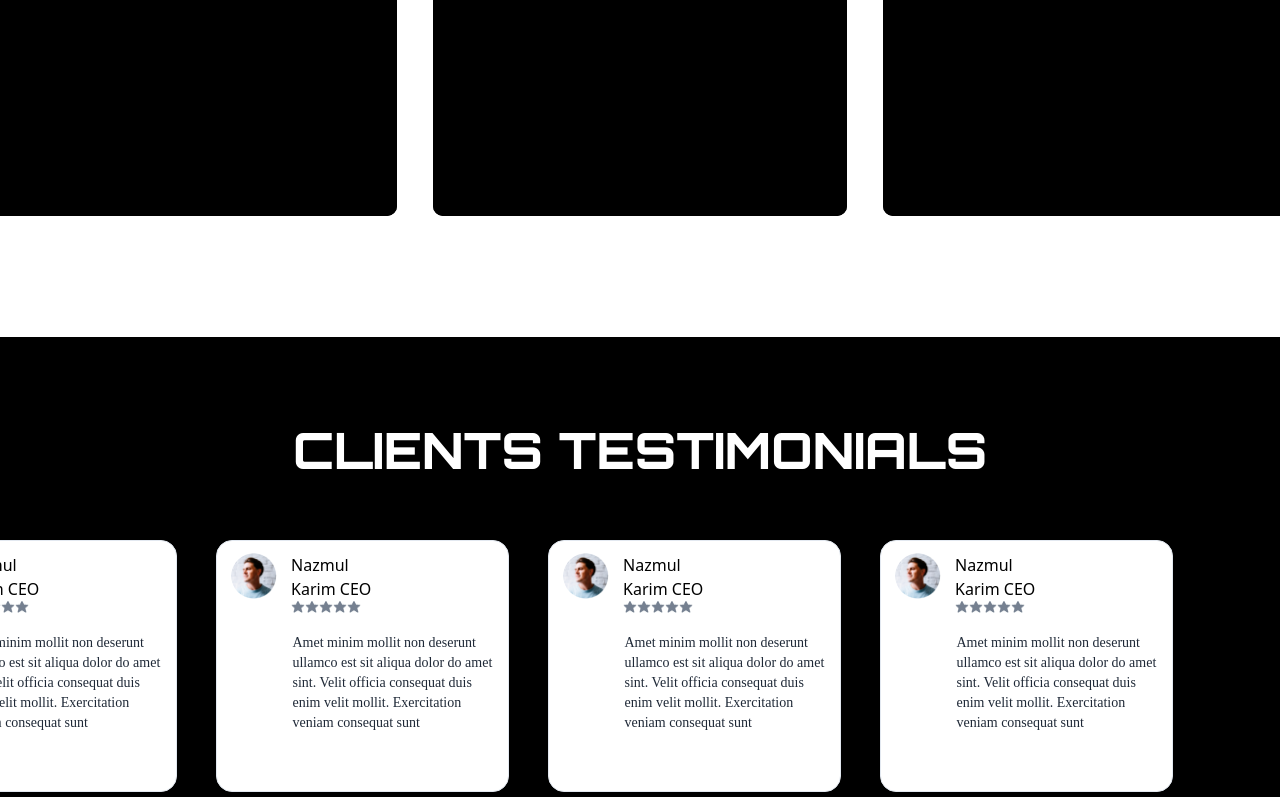
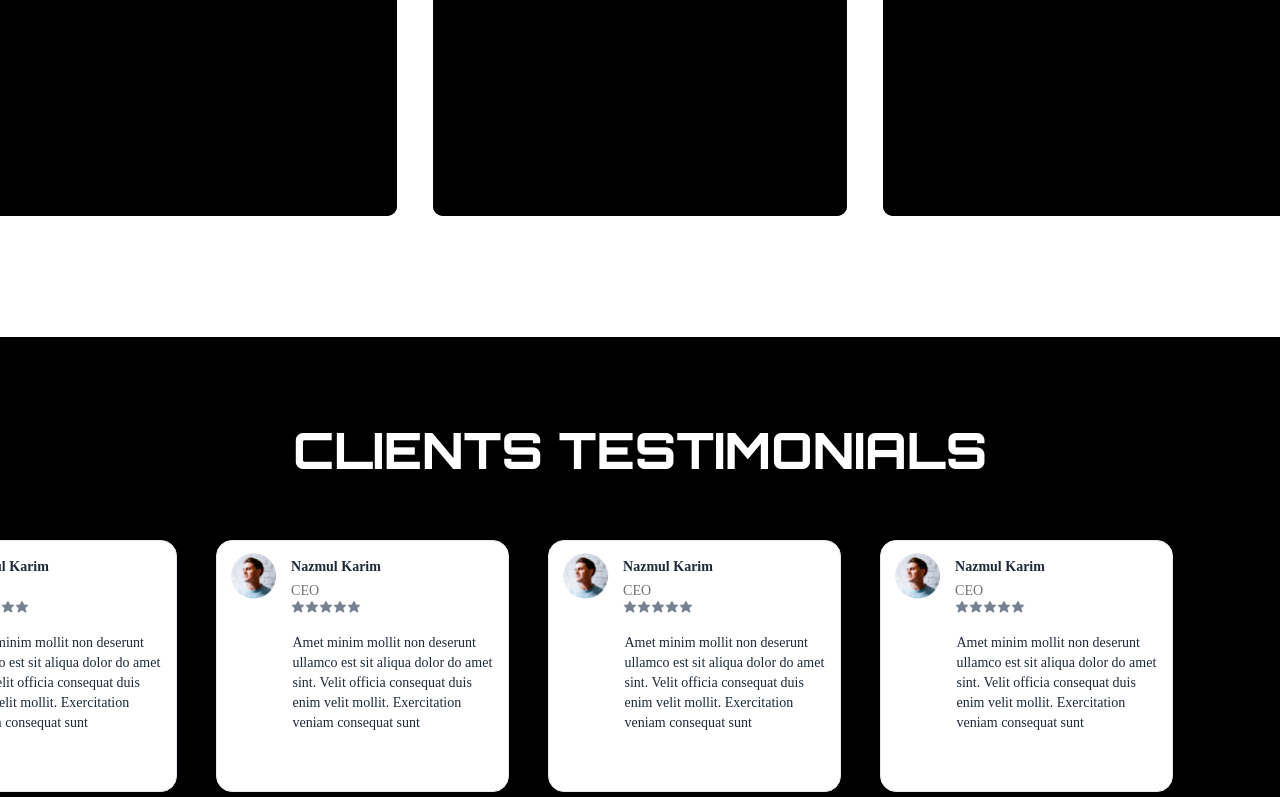
Before and after one commit to d-ivyansh/cloud4creation, a website: page services.html in a window 1280 px wide. Shown: the part 2576-3373 px from the top of the page. Drawn offline with Linux system fonts and the light colour scheme.

Commit message:
add changes in service.html

```diff
--- a/services.html
+++ b/services.html
@@ -30,7 +30,7 @@
         <div class="w-[847.89px] h-[1327.54px] left-[358px] top-[72px] absolute">
           <div class="left-[155px] top-0 absolute text-center text-black text-[40px] font-extrabold font-['Orbitron'] capitalize">Our Printing Services</div>
         </div>
-        <div class="w-[589px] left-[462px] top-[135px] absolute text-center"><span style="text-stone-900 text-[15px] font-normal font-['Nunito Sans']">Lorem Ipsum is simply dummy text of the printing and typesetting industry. Lorem Ipsum has been the industry's standard dummy text ever since the 1500 </span><span style="text-stone-900 text-[15px] font-bold font-['Nunito Sans']">read more...</span></div>
+        <div class="w-[589px] left-[462px] top-[135px] absolute text-center"><span class="text-stone-900 text-[15px] font-normal font-['Nunito Sans']">Lorem Ipsum is simply dummy text of the printing and typesetting industry. Lorem Ipsum has been the industry's standard dummy text ever since the 1500 </span><span class="text-stone-900 text-[15px] font-bold font-['Nunito Sans']">read more...</span></div>
         <div class="w-[414px] h-[496px] left-[99px] top-[224px] absolute">
           <div class="w-[414px] h-[496px] left-0 top-0 absolute bg-black rounded-[10px]"></div>
           <div class="w-[414px] h-[496px] left-0 top-0 absolute">
@@ -150,9 +150,9 @@ class="w-[1512px] h-[512px] pt-[75px] pb-[57px] bg-black flex-col justify-end it
                 <div class="flex-col justify-start items-start gap-[7.68px] inline-flex">
                     <div class="justify-start items-start gap-[9.60px] inline-flex">
                         <div class="w-[99px] h-10"><span
-                                style="text-gray-800 text-sm font-bold font-['Poppins']">Nazmul
-                                Karim</span><span style="text-gray-800 text-sm font-normal font-['Poppins']">
-                            </span><span style="text-neutral-500 text-sm font-normal font-['Poppins']">CEO
+                                class="text-gray-800 text-sm font-bold font-['Poppins']">Nazmul
+                                Karim</span><span class="text-gray-800 text-sm font-normal font-['Poppins']">
+                            </span><span class="text-neutral-500 text-sm font-normal font-['Poppins']">CEO
                             </span></div>
                     </div>
                     <div class="w-[77.78px] h-[12.48px] relative flex">
@@ -184,9 +184,9 @@ class="w-[1512px] h-[512px] pt-[75px] pb-[57px] bg-black flex-col justify-end it
                 <div class="flex-col justify-start items-start gap-[7.68px] inline-flex">
                     <div class="justify-start items-start gap-[9.60px] inline-flex">
                         <div class="w-[99px] h-10"><span
-                                style="text-gray-800 text-sm font-bold font-['Poppins']">Nazmul
-                                Karim</span><span style="text-gray-800 text-sm font-normal font-['Poppins']">
-                            </span><span style="text-neutral-500 text-sm font-normal font-['Poppins']">CEO
+                                class="text-gray-800 text-sm font-bold font-['Poppins']">Nazmul
+                                Karim</span><span class="text-gray-800 text-sm font-normal font-['Poppins']">
+                            </span><span class="text-neutral-500 text-sm font-normal font-['Poppins']">CEO
                             </span></div>
                     </div>
                     <div class="w-[77.78px] h-[12.48px] relative flex">
@@ -218,9 +218,9 @@ class="w-[1512px] h-[512px] pt-[75px] pb-[57px] bg-black flex-col justify-end it
                 <div class="flex-col justify-start items-start gap-[7.68px] inline-flex">
                     <div class="justify-start items-start gap-[9.60px] inline-flex">
                         <div class="w-[99px] h-10"><span
-                                style="text-gray-800 text-sm font-bold font-['Poppins']">Nazmul
-                                Karim</span><span style="text-gray-800 text-sm font-normal font-['Poppins']">
-                            </span><span style="text-neutral-500 text-sm font-normal font-['Poppins']">CEO
+                                class="text-gray-800 text-sm font-bold font-['Poppins']">Nazmul
+                                Karim</span><span class="text-gray-800 text-sm font-normal font-['Poppins']">
+                            </span><span class="text-neutral-500 text-sm font-normal font-['Poppins']">CEO
                             </span></div>
                     </div>
                     <div class="w-[77.78px] h-[12.48px] relative flex">
@@ -252,9 +252,9 @@ class="w-[1512px] h-[512px] pt-[75px] pb-[57px] bg-black flex-col justify-end it
                 <div class="flex-col justify-start items-start gap-[7.68px] inline-flex">
                     <div class="justify-start items-start gap-[9.60px] inline-flex">
                         <div class="w-[99px] h-10"><span
-                                style="text-gray-800 text-sm font-bold font-['Poppins']">Nazmul
-                                Karim</span><span style="text-gray-800 text-sm font-normal font-['Poppins']">
-                            </span><span style="text-neutral-500 text-sm font-normal font-['Poppins']">CEO
+                                class="text-gray-800 text-sm font-bold font-['Poppins']">Nazmul
+                                Karim</span><span class="text-gray-800 text-sm font-normal font-['Poppins']">
+                            </span><span class="text-neutral-500 text-sm font-normal font-['Poppins']">CEO
                             </span></div>
                     </div>
                     <div class="w-[77.78px] h-[12.48px] relative flex">
```
